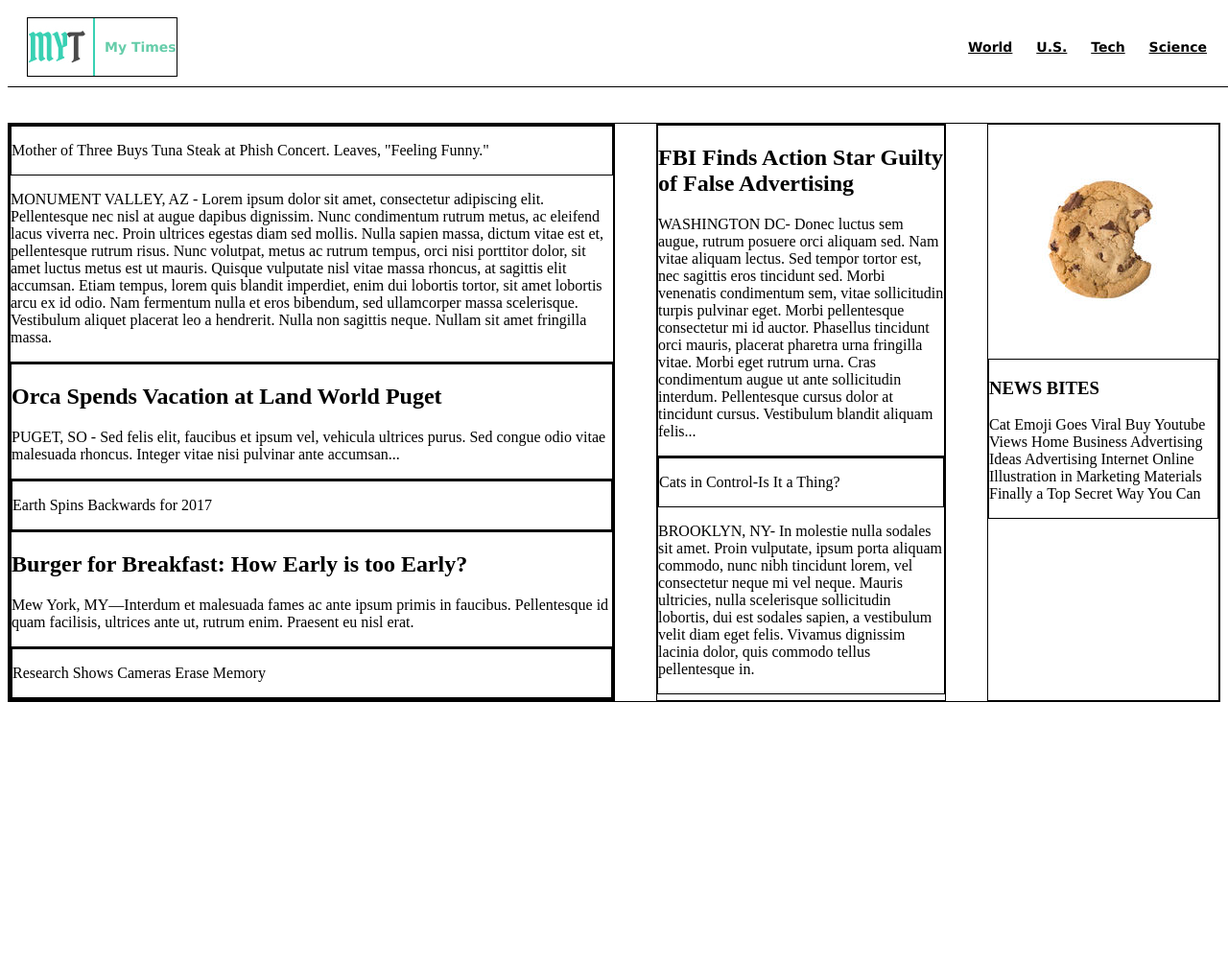
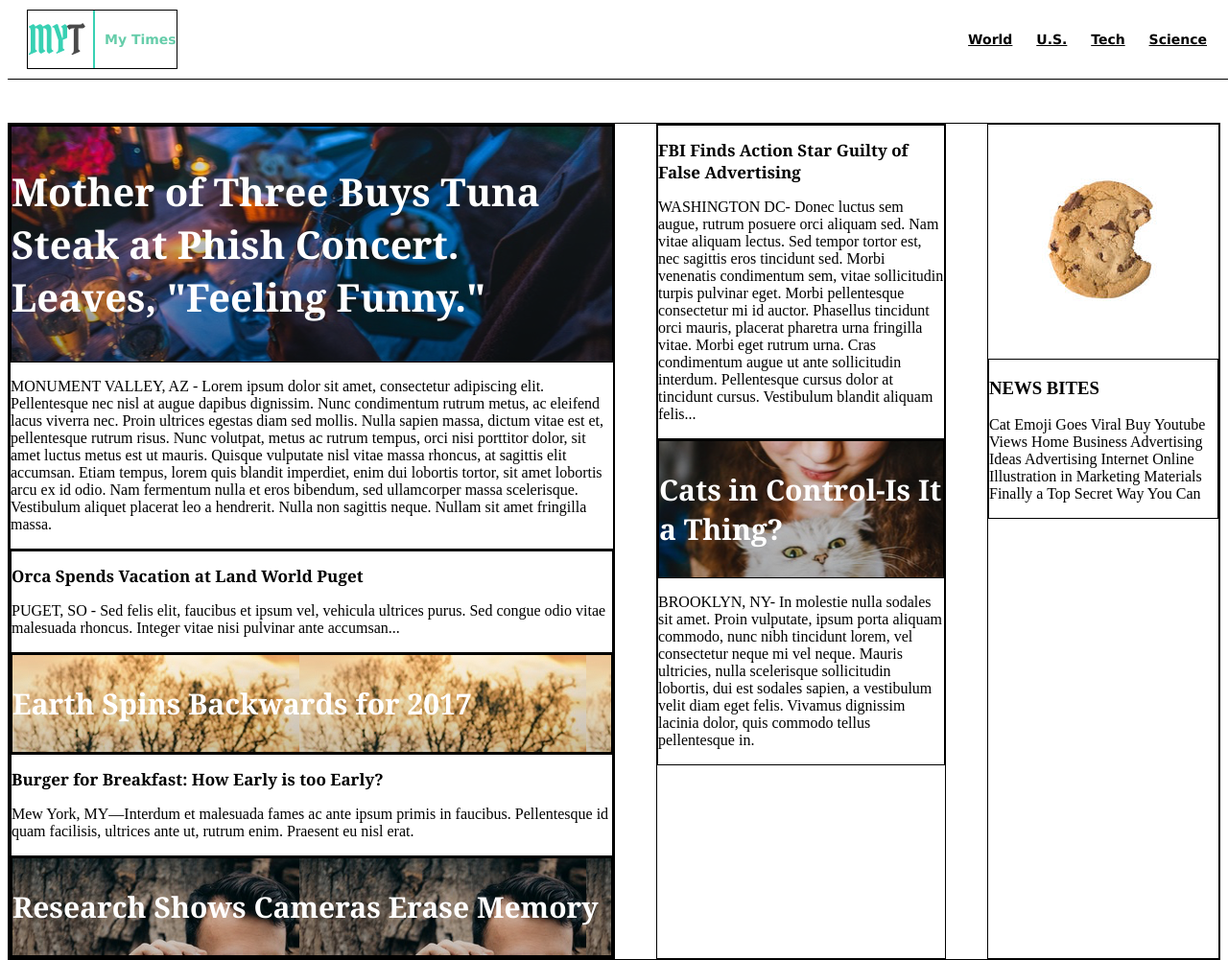
Before and after one commit to benito7suriano/myTimes, a plain HTML site: page index.html in a window 1280 px wide. Shown: the whole page at 96% size. Before the commit the page ends 800 px from the top, so only its background shows below. Drawn offline with Linux system fonts and the light colour scheme.

Commit message:
Add title fonts and background images.

```diff
--- a/index.html
+++ b/index.html
@@ -28,8 +28,8 @@
             <p>Mother of Three Buys Tuna Steak at Phish Concert. Leaves, "Feeling Funny."</p>
           </div>
 
-            <p class="text">MONUMENT VALLEY, AZ - Lorem ipsum dolor sit amet, consectetur adipiscing elit. Pellentesque nec nisl at augue dapibus dignissim. Nunc condimentum rutrum metus, ac eleifend lacus viverra nec. Proin ultrices egestas diam sed mollis. Nulla sapien massa, dictum vitae est et, pellentesque rutrum risus. Nunc volutpat, metus ac rutrum tempus, orci nisi porttitor dolor, sit amet luctus metus est ut mauris. Quisque vulputate nisl vitae massa rhoncus, at sagittis elit accumsan. Etiam tempus, lorem quis blandit imperdiet, enim dui lobortis tortor, sit amet lobortis arcu ex id odio. Nam fermentum nulla et eros bibendum, sed ullamcorper massa scelerisque. Vestibulum aliquet placerat leo a hendrerit. Nulla non sagittis neque. Nullam sit amet fringilla massa.</p>
-          </div>
+          <p class="text">MONUMENT VALLEY, AZ - Lorem ipsum dolor sit amet, consectetur adipiscing elit. Pellentesque nec nisl at augue dapibus dignissim. Nunc condimentum rutrum metus, ac eleifend lacus viverra nec. Proin ultrices egestas diam sed mollis. Nulla sapien massa, dictum vitae est et, pellentesque rutrum risus. Nunc volutpat, metus ac rutrum tempus, orci nisi porttitor dolor, sit amet luctus metus est ut mauris. Quisque vulputate nisl vitae massa rhoncus, at sagittis elit accumsan. Etiam tempus, lorem quis blandit imperdiet, enim dui lobortis tortor, sit amet lobortis arcu ex id odio. Nam fermentum nulla et eros bibendum, sed ullamcorper massa scelerisque. Vestibulum aliquet placerat leo a hendrerit. Nulla non sagittis neque. Nullam sit amet fringilla massa.</p>
+        </div>
 
         <div class="subsection">
 
@@ -39,7 +39,7 @@
           </div>
 
           <div class="story">
-            <div class="img-title">
+            <div class="img-title" id="earth-story">
               <p>Earth Spins Backwards for 2017</p>
             </div>
           </div>
@@ -50,7 +50,7 @@
           </div>
 
           <div class="story">
-            <div class="img-title">
+            <div class="img-title" id="cameras-story">
               <p>Research Shows Cameras Erase Memory</p>
             </div>
           </div>
@@ -66,7 +66,7 @@
         </div>
 
         <div class="story">
-          <div class="img-title">
+          <div class="img-title" id="cats-story">
             <p>Cats in Control-Is It a Thing?</p>
           </div>
             <p class="text">BROOKLYN, NY- In molestie nulla sodales sit amet. Proin vulputate, ipsum porta aliquam commodo, nunc nibh tincidunt lorem, vel consectetur neque mi vel neque. Mauris ultricies, nulla scelerisque sollicitudin lobortis, dui est sodales sapien, a vestibulum velit diam eget felis. Vivamus dignissim lacinia dolor, quis commodo tellus pellentesque in.</p>
--- a/resources/css/style.css
+++ b/resources/css/style.css
@@ -15,7 +15,9 @@ header {
   padding: 10px 0;
   border-bottom: 1px solid black;
   position: fixed;
-  z-index: 20;
+  background-color: white;
+  top: 0;
+  z-index: 10;
 }
 
 #title {
@@ -25,7 +27,7 @@ header {
 
 header h1,
 header nav {
-  font-family: Verdana;
+  font-family: Verdana, sans-serif;
   font-weight: bold;
   font-size: 14px;
 }
@@ -55,6 +57,7 @@ header nav {
   justify-content: space-between;
   position: relative;
   top: 120px;
+  z-index: 5;
 
 }
 
@@ -69,3 +72,36 @@ header nav {
 .column.small {
   width: 240px;
 }
+
+#main-title {
+  background-image: url("../media/images/img-story-main.png");
+  font-family: Georgia, sans-serif;
+  font-weight: bold;
+  font-size: 40px;
+  color: white;
+}
+
+#earth-story {
+  background-image: url("../media/images/img-story-2.png");
+}
+
+#cameras-story {
+  background-image: url("../media/images/img-story-3.png");
+}
+
+#cats-story {
+  background-image: url("../media/images/img-story-1.png");
+}
+
+.story .title {
+  font-family: Georgia, sans-serif;
+  font-size: 17px;
+  color: black;
+}
+
+.story .img-title {
+  font-family: Georgia, sans-serif;
+  font-weight: bold;
+  font-size: 30px;
+  color: white;
+}
```
